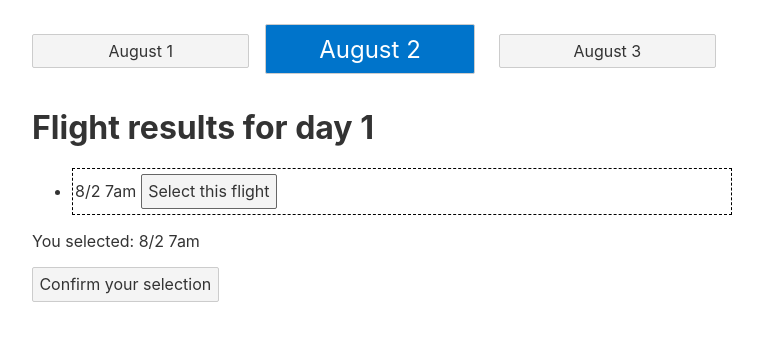
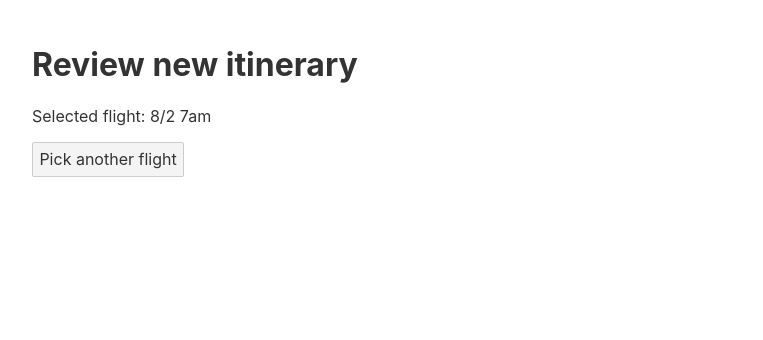
Before and after one commit to geoffrich/svelte-routing-poc, a Svelte app: page / in a window 1280 px wide. Both pictures are taken after a click on the button "Select this flight". Shown: the top 340 px of the page, without its empty margins (258-1021 px from the left). Built offline with nearby package versions, Linux system fonts and the light colour scheme.

Commit message:
Return all dates at once, send guest directly to confirmation screen

```diff
--- a/src/App.svelte
+++ b/src/App.svelte
@@ -13,46 +13,13 @@
         max-width: 700px;
         margin: 0 auto;
     }
-
-    .button-container {
-        display: grid;
-        grid-template-columns: 1fr 1fr 1fr;
-        align-items: center;
-    }
-
-    button {
-        margin-right: 1em;
-    }
-
-    button.selected {
-        font-size: 1.5em;
-        background: #0074cb;
-        color: white;
-    }
 </style>
 
 <main>
     {#if $currentPage === 'REVIEW'}
         <Review />
     {:else}
-        <div class="button-container">
-            <button
-                class:selected={flightResultIndex == 0}
-                on:click={() => (flightResultIndex = 0)}>
-                August 1
-            </button>
-            <button
-                class:selected={flightResultIndex == 1}
-                on:click={() => (flightResultIndex = 1)}>
-                August 2
-            </button>
-            <button
-                class:selected={flightResultIndex == 2}
-                on:click={() => (flightResultIndex = 2)}>
-                August 3
-            </button>
-        </div>
-        <FlightResults day={flightResultIndex} />
+        <FlightResults />
     {/if}
 
 </main>
--- a/src/FlightResults.svelte
+++ b/src/FlightResults.svelte
@@ -1,15 +1,20 @@
 <script>
-    import { fade } from 'svelte/transition';
+    import { fly } from 'svelte/transition';
     import { onMount } from 'svelte';
     import { getFlights } from './api';
     import { flightSelection, currentPage } from './stores';
-    export let day;
 
-    $: getFlightResults = getFlights(day);
+    let day = 1;
+
+    let getFlightResults = getFlights();
+    $flightSelection = null;
 
     async function selectFlight(index) {
+        // promise already resolved so this should complete immediately
+        // not sure if there's a better way
         const flightResults = await getFlightResults;
-        $flightSelection = flightResults[index];
+        $flightSelection = Object.values(flightResults)[day][index];
+        $currentPage = 'REVIEW';
     }
 </script>
 
@@ -18,23 +23,41 @@
         padding: 5px 2px;
     }
 
-    li.selected {
-        border: 1px dashed black;
-    }
-
     button {
         margin: 0;
     }
+
+    .button-container {
+        display: grid;
+        grid-template-columns: 1fr 1fr 1fr;
+        align-items: center;
+        gap: 1em;
+    }
+
+    button.selected {
+        font-size: 1.5em;
+        background: #0074cb;
+        color: white;
+    }
 </style>
 
-<div in:fade>
-    <h1>Flight results for day {day}</h1>
+<div in:fly={{ duration: 300, x: -100, opacity: 0.5 }}>
     {#await getFlightResults}
         <p>Loading...</p>
     {:then results}
+        <div class="button-container">
+            {#each Object.keys(results) as date, index}
+                <button
+                    class:selected={day == index}
+                    on:click={() => (day = index)}>
+                    {date}
+                </button>
+            {/each}
+        </div>
+        <h1>Flight results for {Object.keys(results)[day]}</h1>
         <ul>
-            {#each results as flight, index}
-                <li class:selected={$flightSelection === flight}>
+            {#each Object.values(results)[day] as flight, index}
+                <li>
                     {flight}
                     <button on:click={() => selectFlight(index)}>
                         Select this flight
@@ -42,12 +65,6 @@
                 </li>
             {/each}
         </ul>
-        {#if $flightSelection}
-            <p>You selected: {$flightSelection}</p>
-            <button on:click={() => ($currentPage = 'REVIEW')}>
-                Confirm your selection
-            </button>
-        {/if}
     {:catch error}
         <p>Something went wrong</p>
     {/await}
--- a/src/Review.svelte
+++ b/src/Review.svelte
@@ -12,6 +12,6 @@
         <p>No flight selected</p>
     {/if}
     <button on:click={() => ($currentPage = 'RESULTS')}>
-        Return to results
+        Pick another flight
     </button>
 </div>
--- a/src/api.js
+++ b/src/api.js
@@ -1,21 +1,10 @@
-const cache = {};
-
-export async function getFlights(day) {
-    if (day in cache) {
-        return cache[day];
-    }
+export async function getFlights() {
     await sleep(500);
-    let result;
-    if (day === 0) {
-        result = ['8/1 7am'];
-    } else if (day === 1) {
-        result = ['8/2 7am'];
-    } else {
-        result = ['8/3 9am', '8/3 10:43am'];
-    }
-
-    cache[day] = result;
-    return result;
+    return {
+        'August 1': ['8/1 4:30pm'],
+        'August 2': ['8/2 7am'],
+        'August 3': ['8/3 9am', '8/3 10:43am']
+    };
 }
 
 function sleep(ms) {
```
Also changed, not shown: 1 other file (tests, documents, lock files or other folders).
